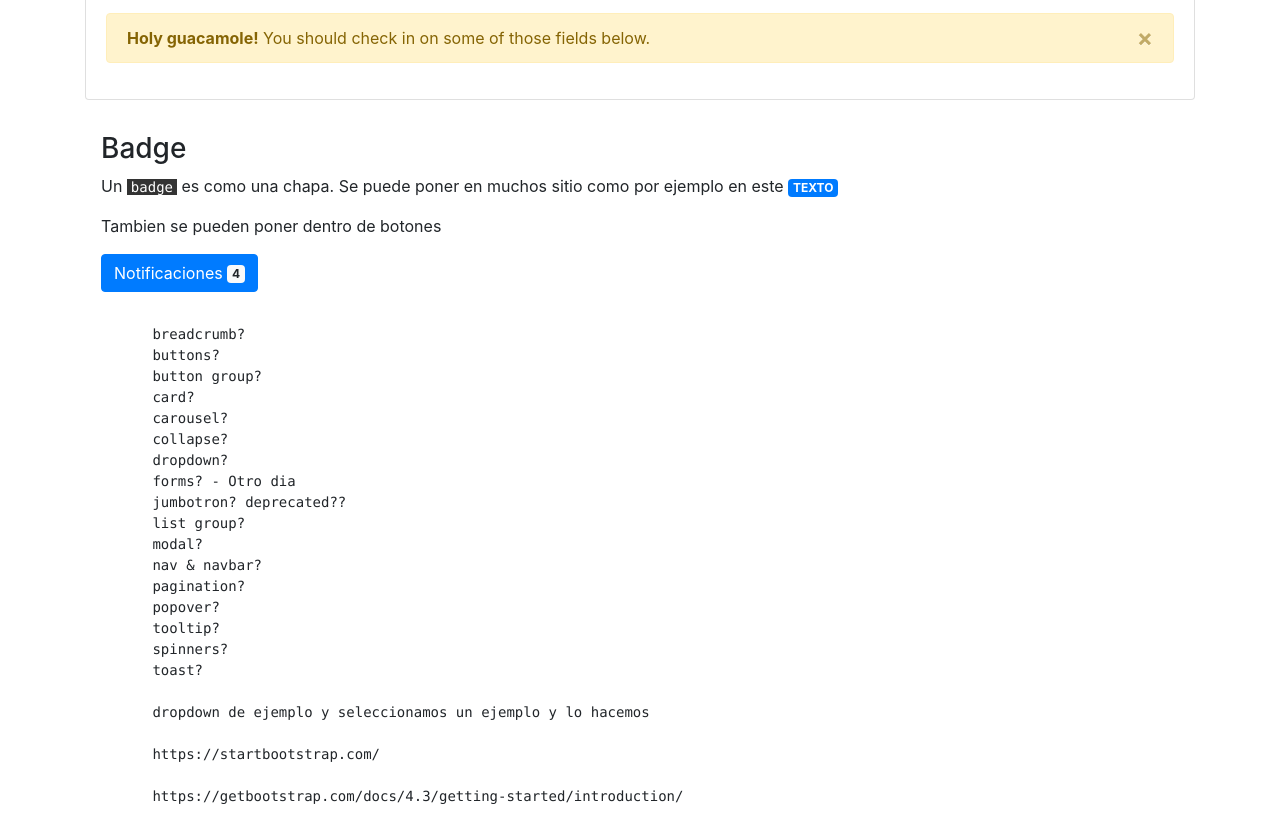
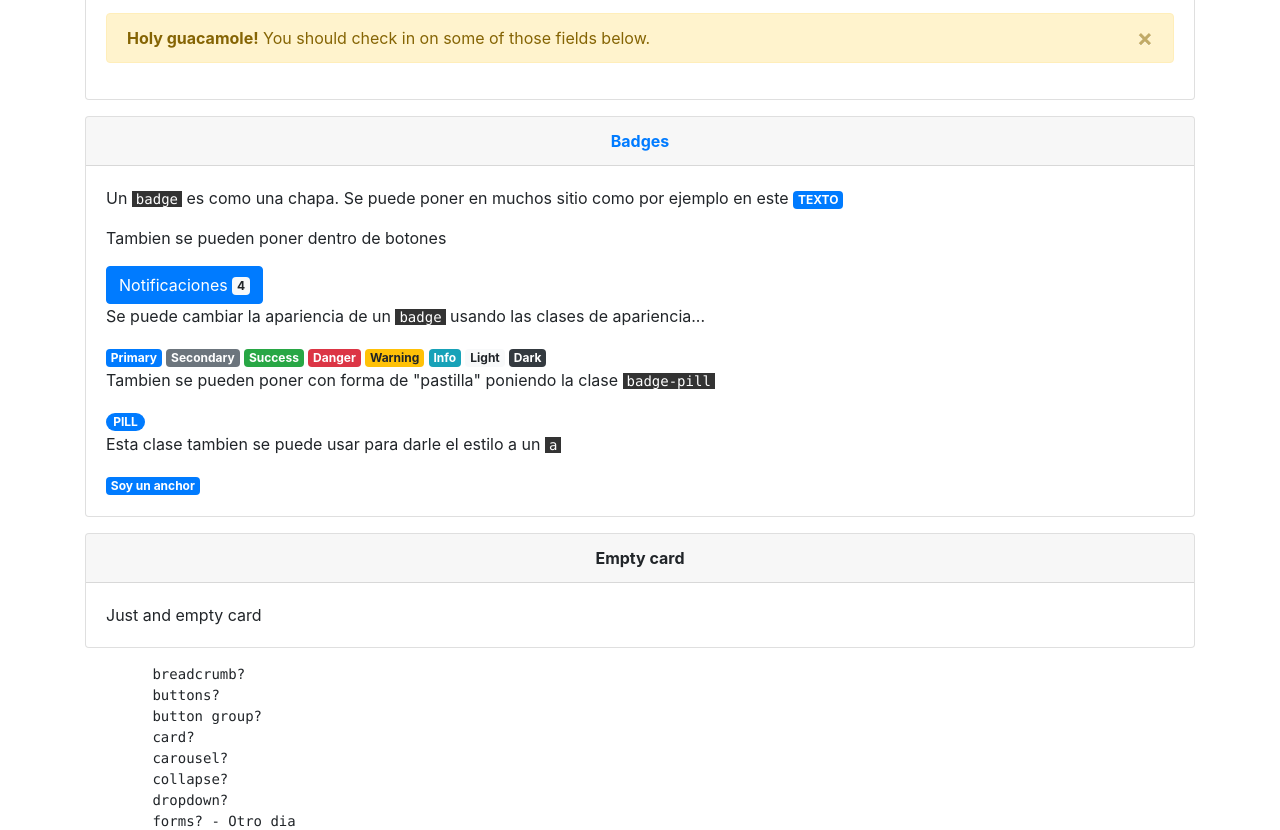
Before and after one commit to JosebaMerino/Bootstrap4, a plain HTML site: page html/components.html in a window 1280 px wide. Shown: the part 421-1251 px from the top of the page. Drawn offline with nearby package versions, Linux system fonts and the light colour scheme.

Commit message:
Terminado badge

```diff
--- a/html/components.html
+++ b/html/components.html
@@ -41,7 +41,7 @@
 
         <div class="card mb-3">
             <div class="card-header text-center font-weight-bold">
-                <a href="https://getbootstrap.com/docs/4.3/components/alerts/">Alertas</a>
+                <a href="https://getbootstrap.com/docs/4.3/components/alerts/" target="blank">Alertas</a>
             </div>
             <div class="card-body container">
                 <p> Las alertas sirven para mostrar información sobre sucesos. Dentro de una alerta se puede maquetar lo que se quiera.</p>
@@ -65,14 +65,45 @@
             </div>
         </div>
 
+        <div class="card mb-3">
+            <div class="card-header text-center font-weight-bold">
+                <a href="https://getbootstrap.com/docs/4.3/components/badge/" target="_blank">Badges</a>
+            </div>
+            <div class="card-body container">
+                <p> Un <code>badge</code> es como una chapa. Se puede poner en muchos sitio como por ejemplo en este <span class="badge badge-primary"> TEXTO</span> </p>
+                <p> Tambien se pueden poner dentro de botones</p>
+                <button type="button" class="btn btn-primary">
+                    Notificaciones <span class="badge badge-light">4</span>
+                </button>
+                <p> Se puede cambiar la apariencia de un <code>badge</code> usando las clases de apariencia...</p>
+                <div>
+                    <span class="badge badge-primary">Primary</span>
+                    <span class="badge badge-secondary">Secondary</span>
+                    <span class="badge badge-success">Success</span>
+                    <span class="badge badge-danger">Danger</span>
+                    <span class="badge badge-warning">Warning</span>
+                    <span class="badge badge-info">Info</span>
+                    <span class="badge badge-light">Light</span>
+                    <span class="badge badge-dark">Dark</span>
+                </div>
+                <p> Tambien se pueden poner con forma de "pastilla" poniendo la clase <code>badge-pill</code></p>
+                <div>
+                    <span class="badge badge-pill badge-primary"> PILL</span>
+                </div>
 
-        <div class="container p-3 mb-3">
-            <h3>badge</h3>
-            <p> Un <code>badge</code> es como una chapa. Se puede poner en muchos sitio como por ejemplo en este <span class="badge badge-primary"> TEXTO</span> </p>
-            <p> Tambien se pueden poner dentro de botones</p>
-            <button type="button" class="btn btn-primary">
-                Notificaciones <span class="badge badge-light">4</span>
-            </button>
+                <p> Esta clase tambien se puede usar para darle el estilo a un <code>a</code></p>
+                <div>
+                    <a href="#"  class="badge badge-primary"> Soy un anchor</a>
+                </div>
+            </div>
+        </div>
+        <div class="card mb-3">
+            <div class="card-header text-center font-weight-bold">
+                Empty card
+            </div>
+            <div class="card-body container">
+                Just and empty card
+            </div>
         </div>
         <pre>
         breadcrumb?
```
